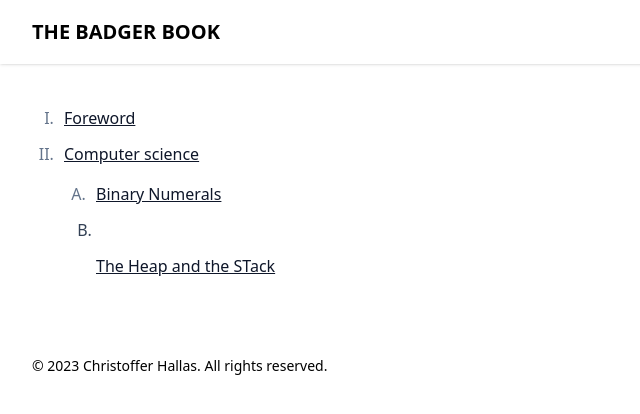
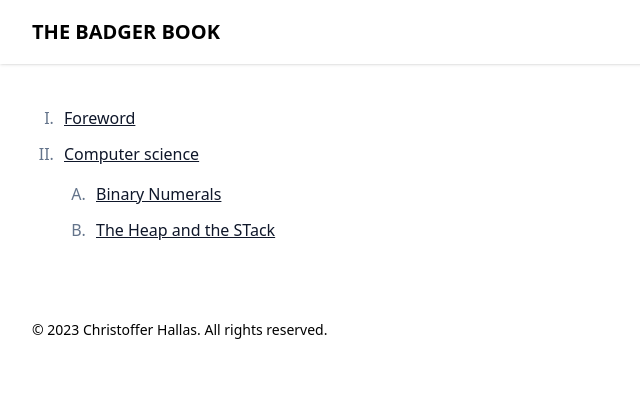
Before and after one commit to earthinc/badgerbook, a Next.js app: page / in a window 1280 px wide. Shown: the top 414 px of the page, without its empty margins (0-640 px from the left). Built offline with nearby package versions, Linux system fonts and the light colour scheme; a web font is replaced by a local one.

Commit message:
another try

```diff
--- a/src/pages/index.tsx
+++ b/src/pages/index.tsx
@@ -14,8 +14,8 @@ export default function Home() {
               <Link href="/volumes/computer-science/binary-numerals">
                 Binary Numerals
               </Link>
-              <li>
-              </li>
+            </li>
+            <li>
               <Link href="/volumes/computer-science/the-heap-and-the-stack">
                 The Heap and the STack
               </Link>
```
